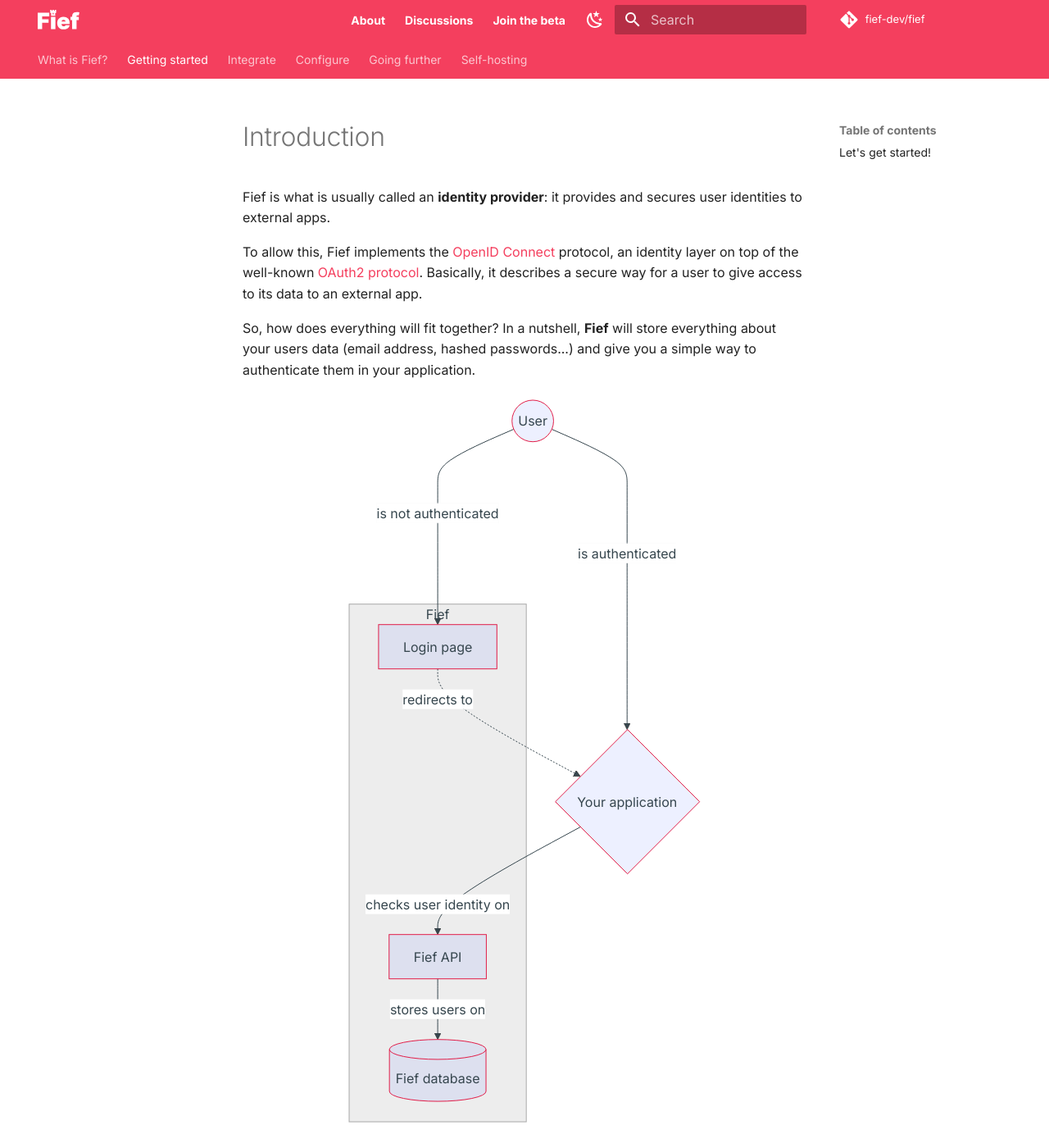
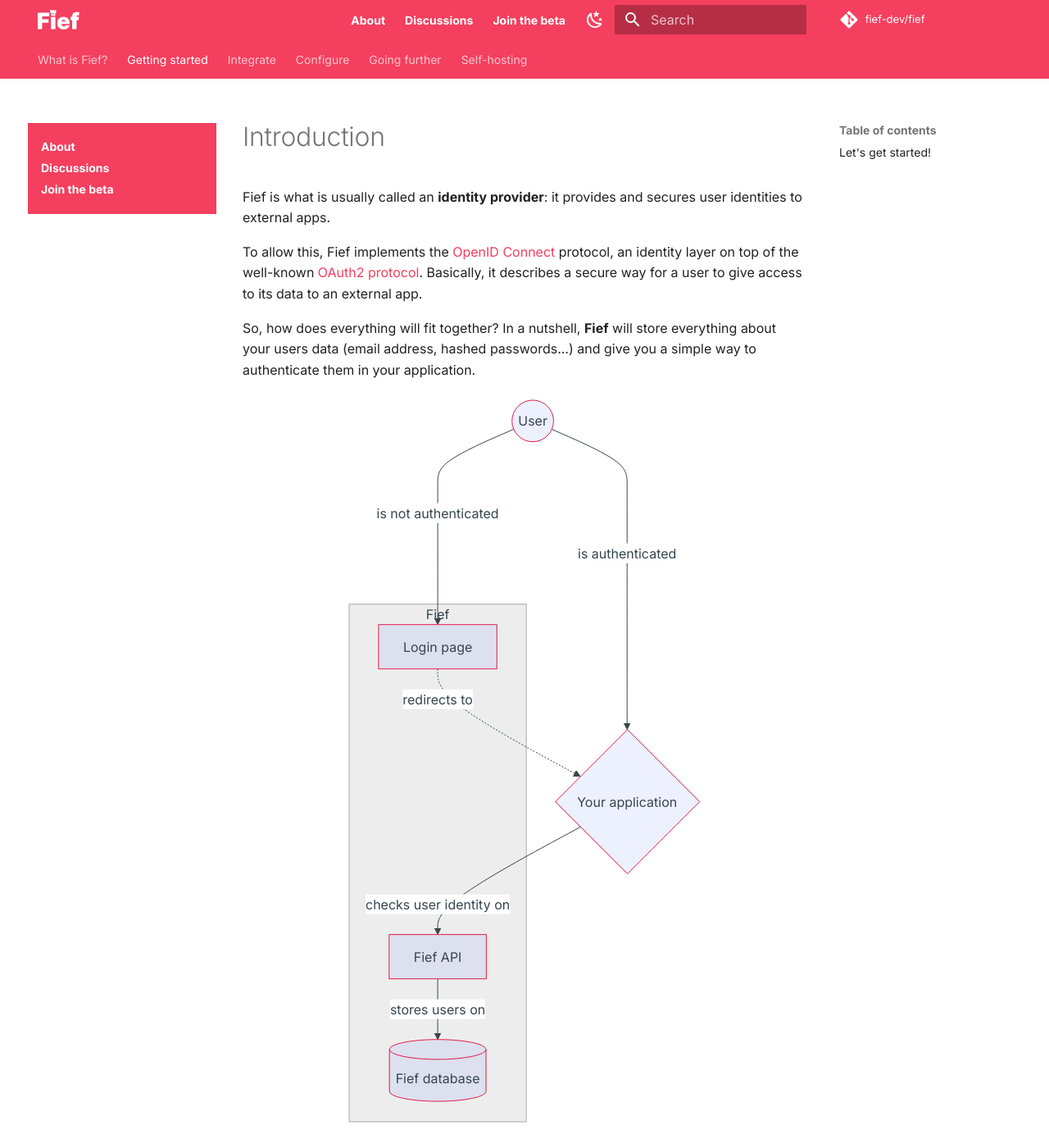
Before and after one commit to fief-dev/docs, an MkDocs documentation site: the page built from docs/getting-started/introduction.md, in a window 1280 px wide and 1400 px high. Shown: the whole window at 82% size. Built offline with MkDocs 1.6.1 and Material for MkDocs 9.7.7, drawn with Linux system fonts in a browser that asks for light colours; comment, search, counter and statistics services are not loaded.

Commit message:
Fix header links responsiveness

```diff
--- a/docs/assets/stylesheets/extra.css
+++ b/docs/assets/stylesheets/extra.css
@@ -6,7 +6,7 @@
   --md-accent-fg-color:                #e11d48;
 }
 
-.md-header__link {
+.md-header__link, .md-nav__extra-links-item {
   backface-visibility: hidden;
   display: block;
   font-size: .7rem;
@@ -20,12 +20,30 @@
   padding-right: 0.6rem;
 }
 
+@media screen and (max-width: 59.9375em) {
+  .md-header__link {
+    display: none;
+  }
+}
+
 .md-nav--primary .md-nav__title {
   height: auto;
 }
 
 .md-nav__title .md-nav__button.md-logo img {
   height: 1rem !important;
+}
+
+.md-nav__extra-links {
+  background-color: var(--md-primary-fg-color);
+  color: var(--md-primary-bg-color);
+  margin: 0;
+  list-style: none;
+  padding: .8rem 0;
+}
+
+.md-nav__extra-links .md-nav__extra-links-item {
+  padding: .2rem .8rem;
 }
 
 table td code {
--- a/mkdocs.yml
+++ b/mkdocs.yml
@@ -82,6 +82,7 @@
 watch:
 - examples
 - reusables
+- overrides
 
 nav:
   - index.md
--- a/overrides/partials/nav.html
+++ b/overrides/partials/nav.html
@@ -14,6 +14,17 @@
       {% include "partials/logo.html" %}
     </a>
   </label>
+  {% if config.extra.header_links %}
+  <ul class="md-nav__extra-links">
+    {% for link in config.extra.header_links %}
+      <li class="md-nav__extra-links-item">
+        <a href="{{ link.href }}">
+          {{ link.title }}
+        </a>
+      </li>
+    {% endfor %}
+  </ul>
+  {% endif %}
   {% if config.repo_url %}
     <div class="md-nav__source">
       {% include "partials/source.html" %}
```
